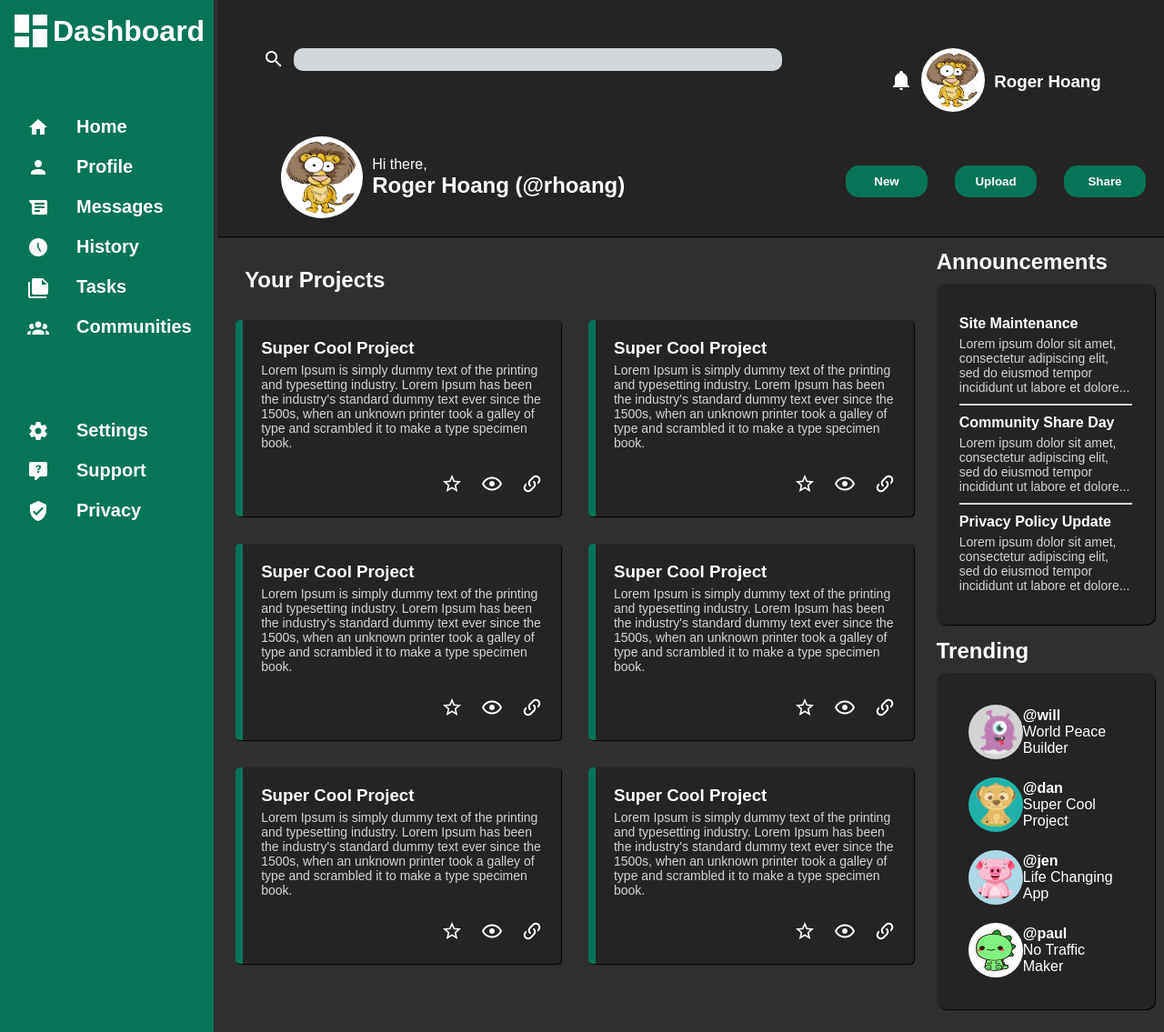
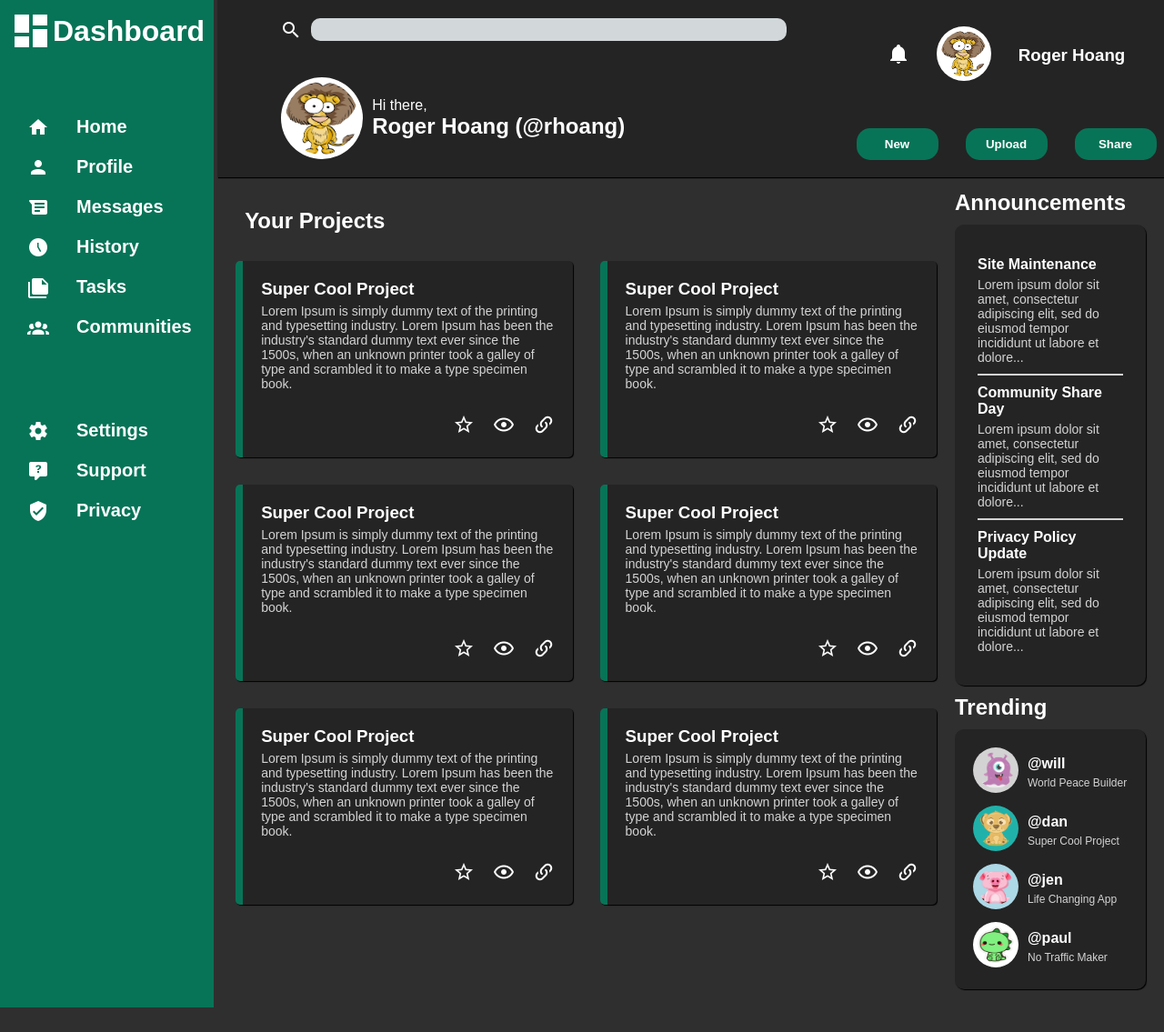
Before and after one commit to Rhoang510/admin-dash, a plain HTML site: page index.html in a window 1280 px wide. Shown: the whole page at 91% size. After the commit the page ends 1108 px from the top, so only its background shows below. Drawn offline with Linux system fonts and the light colour scheme.

Commit message:
Fixed sizing

```diff
--- a/style.css
+++ b/style.css
@@ -27,8 +27,7 @@ body {
 }
 
 .header1 {
-    display: grid;
-    grid-template-rows: repeat(2, 1fr);
+    padding: 20px;
 }
 
 .searchBar {
@@ -40,14 +39,13 @@ body {
 
 .header2 {
     display: grid;
-    padding: 20px;
 }
 
 .name {
     display: flex;
     align-items: center;
     text-align: left;
-    padding: 20px;
+    padding-top: 40px;
     margin-left: 50px;
 }
 
@@ -56,7 +54,7 @@ body {
     padding: 10px;
     justify-content: center;
     align-items: center;
-    gap: 10px;
+    gap: 30px;
 }
 
 .buttons {
@@ -91,7 +89,7 @@ body {
 .main {
     display: grid;
     grid-column: 2 / 6;
-    grid-template-columns: 3fr 1fr;
+    grid-template-columns: 4fr 1fr;
     text-align: left;
     padding: 10px;
 }
@@ -116,8 +114,7 @@ body {
 }
 
 .sideArticle > div {
-    padding-left: 15px;
-    padding-bottom: 15px;
+    padding: 0px 10px 10px 10px;
 }
 
 .announcements > h2,
@@ -130,7 +127,6 @@ body {
     padding: 25px;
     background-color: #242424;
     box-shadow: 1px 1px 1px black;
-    /* min-width: 150px; */
 }
 
 
@@ -154,22 +150,12 @@ body {
     display: flex;
     flex-direction: column;
     border-radius: 10px;
-    padding: 25px;
+    padding: 15px;
     background-color: #242424;
     box-shadow: 1px 1px 1px black;
+    min-width: 180px;
 }
 
-.profile > a {
-    height: 60px;
-    width: 60px;
-    border-radius: 50%;
-}
-
-.profile > p {
-    font-size: 12px;
-    padding-top: 5px;
-    opacity: 80%;
-}
 
 #search {
     border-radius: 10px;
@@ -201,7 +187,14 @@ button {
 .profile {
     display: flex;
     align-items: center;
-    padding: 10px;
+    padding: 5px;
+    gap: 10px;
+}
+
+.user > p {
+    font-size: 12px;
+    padding-top: 5px;
+    opacity: 80%;
 }
 
 .icons {
@@ -245,15 +238,15 @@ a {
 
 #logo {
     background-color: white;
-    height: 60px;
-    width: 60px;
+    height: 50px;
+    width: 50px;
     border-radius: 50%;
     padding: 5px;
 }
 
 .logo {
-    height: 50px;
-    width: 50px;
+    height: 40px;
+    width: 40px;
     border-radius: 50%;
     padding: 5px;
 }
```
